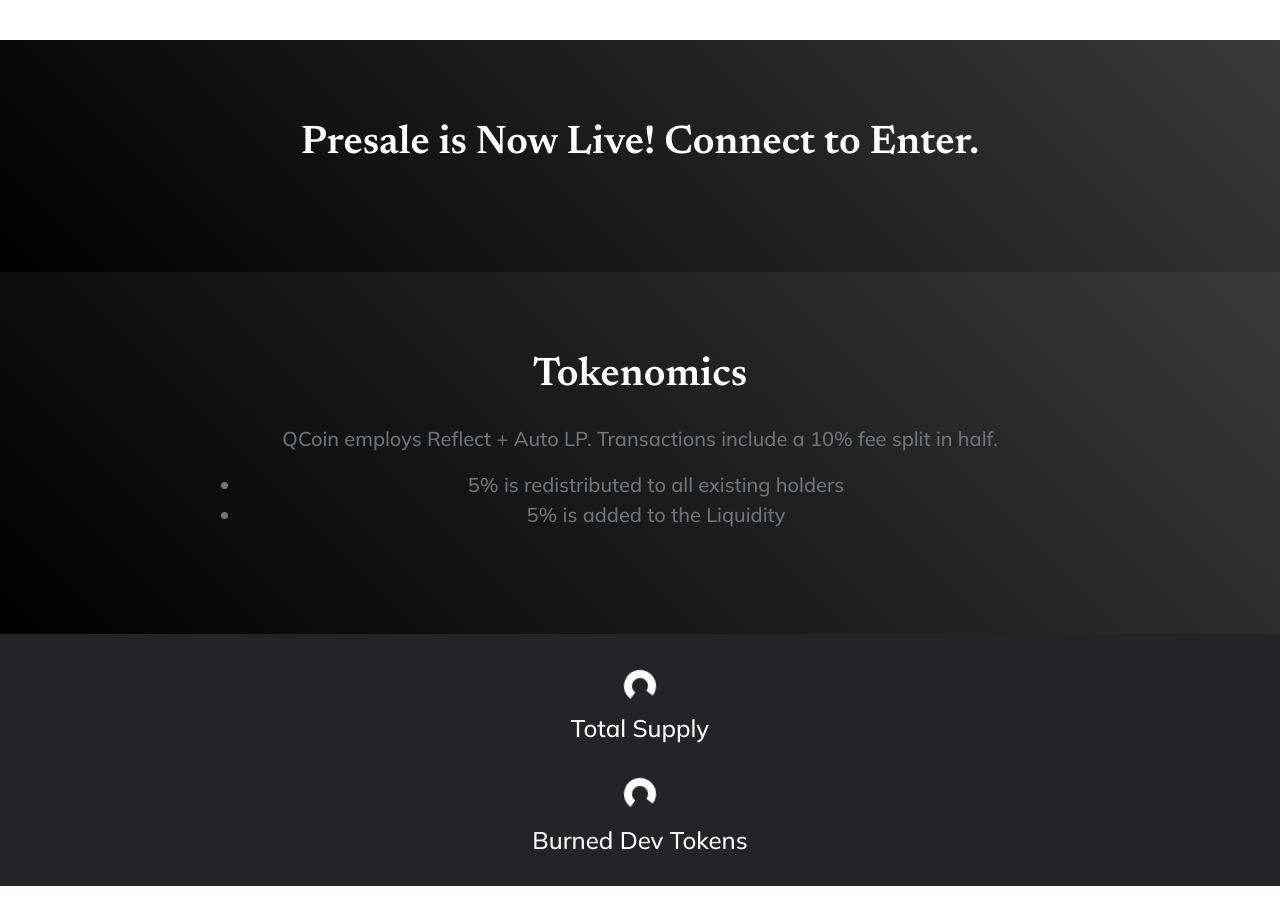
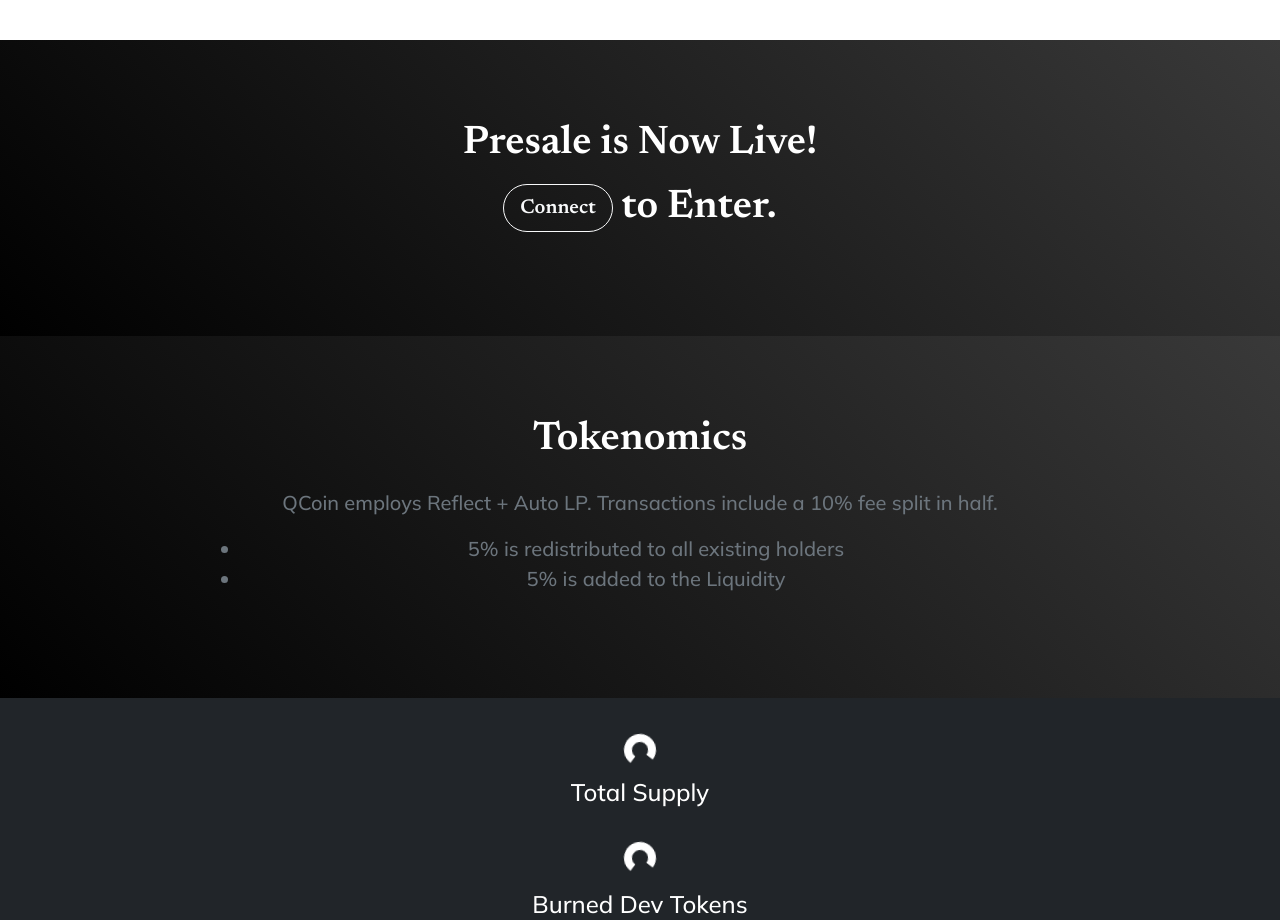
Before and after one commit to qcoinfund/qcoinfund.github.io, a website: page wwg1wga.html in a window 1280 px wide. Shown: the part 860-1780 px from the top of the page. Drawn offline with nearby package versions, Linux system fonts and the light colour scheme; a script that the page names is missing.

Commit message:
added connect2 button

```diff
--- a/wwg1wga.html
+++ b/wwg1wga.html
@@ -133,7 +133,13 @@
                 <div class="row gx-5 justify-content-center">
                     <div class="col-lg-8">
                     	<div id="presale-notconnected">
-                    		<div class="h2 fs-1 text-white mb-4">Presale is Now Live! Connect to Enter.</div>
+                    		<div class="h2 fs-1 text-white mb-4">
+                    			<p>Presale is Now Live!</p>
+                    		 	<button id="connectweb3-2" class="btn btn-lg btn-outline-light rounded-pill">
+                            		<span id="connectweb3text-2">Connect</span>
+                    			</button>
+	                    		 to Enter.
+                    		 </div>
                     	</div>
                     	<div id="presale-connected" class="d-none">
                         	<div class="h2 fs-1 text-white mb-4">Presale: Send BNB for QCoin</div>
```
